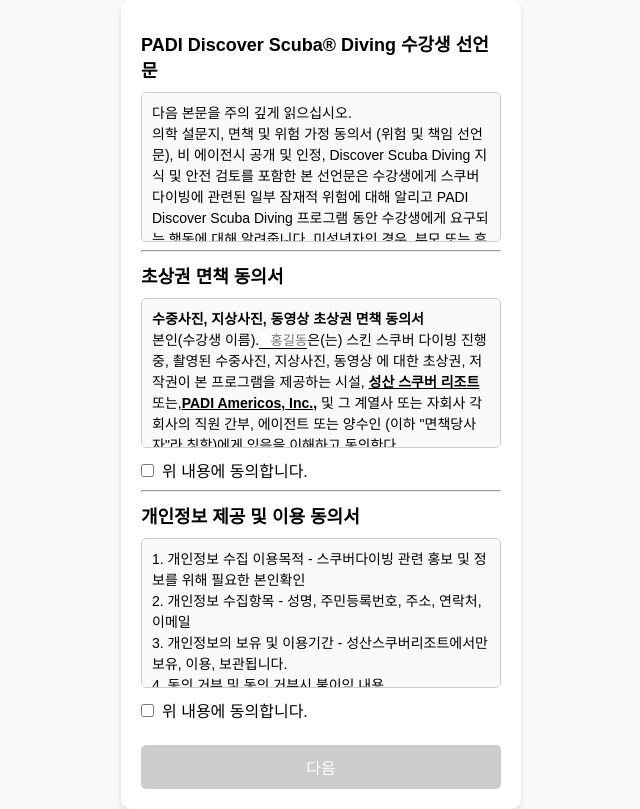
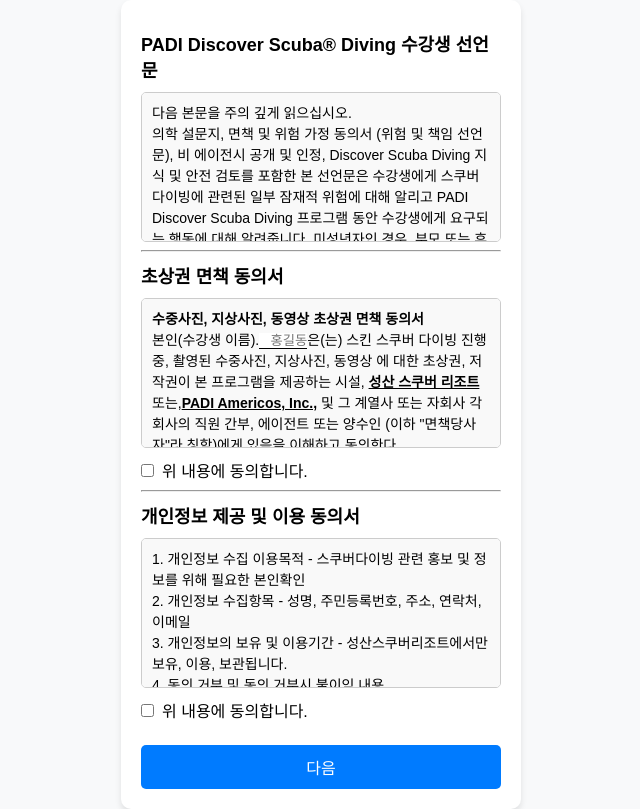
Before and after one commit to songjiwoong1020/padi-s-agreement, a Next.js app: page /1 in a window 1280 px wide. Shown: the whole page, without its empty margins (319-959 px from the left). Built offline with nearby package versions, Linux system fonts and the light colour scheme.

Commit message:
버튼컴포넌트 수정

```diff
--- a/src/app/_common/button.tsx
+++ b/src/app/_common/button.tsx
@@ -3,15 +3,17 @@
 type props = {
   text: string,
   buttonRef: React.Ref<HTMLButtonElement>,
+  isDisabled: boolean,
   handleClick: React.MouseEventHandler<HTMLButtonElement>
 }
 
 export default function Button({
   text,
   buttonRef,
+  isDisabled,
   handleClick}: props) {
   return (
-    <button className={styles.btn} disabled={true} ref={buttonRef} >{text}</button>
+    <button className={styles.btn} disabled={isDisabled} ref={buttonRef} onClick={handleClick}>{text}</button>
     //https://velog.io/@eenaree/props-onClick-type 해당내용 참고.
   );
 }
```
